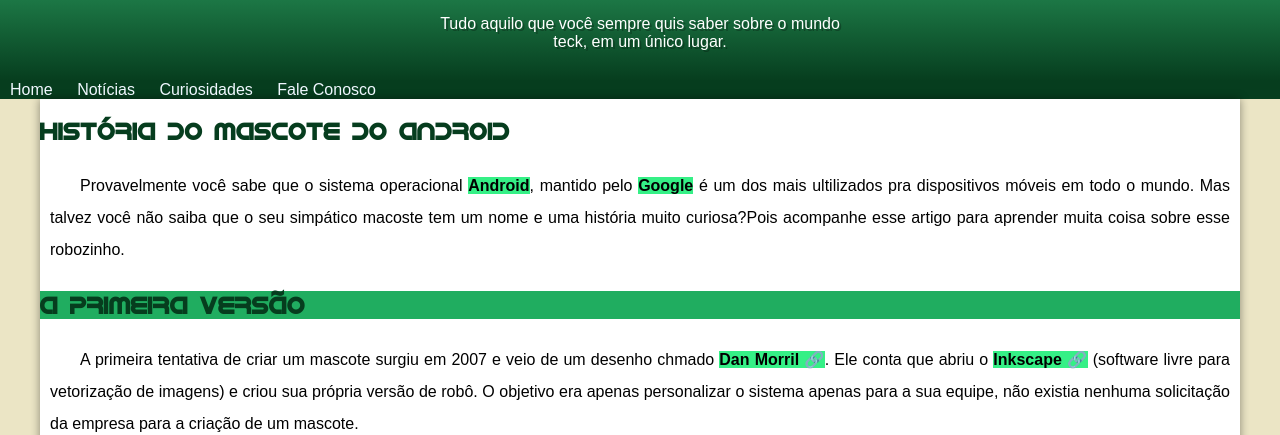
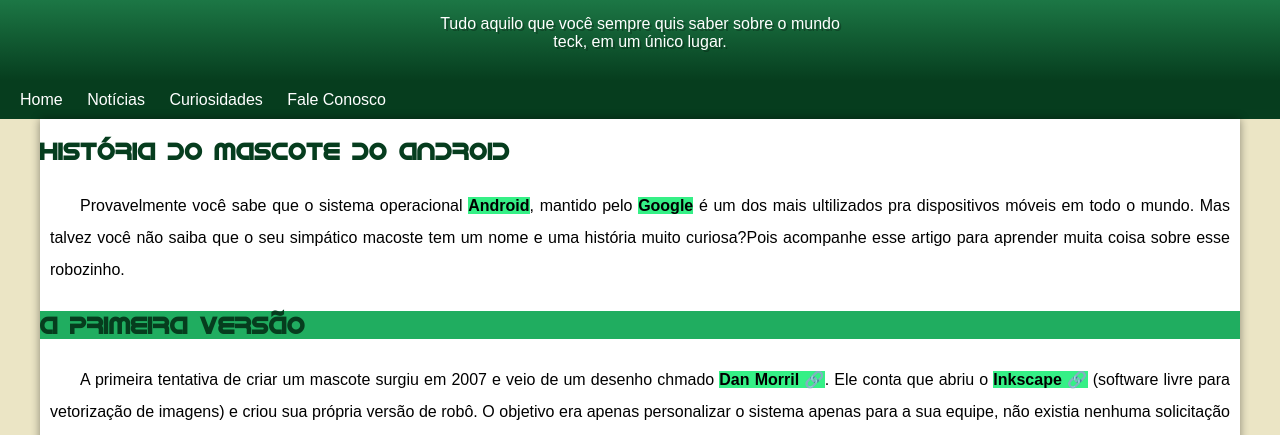
Before and after one commit to GHenriqueSantos/Projeto-Android, a plain HTML site: page index.html in a window 1280 px wide. Shown: the part 69-504 px from the top of the page. Drawn offline with Linux system fonts and the light colour scheme.

Commit message:
Update style.css

```diff
--- a/style.css
+++ b/style.css
@@ -47,9 +47,10 @@ header > p{
 }
 nav{
     background-color: var(--cor05);
+    padding: 10px;
 }
 nav > a{
-    color: aliceblue;
+    color: white;
     display: inline;
     padding: 10px;
     text-decoration: none;
```
